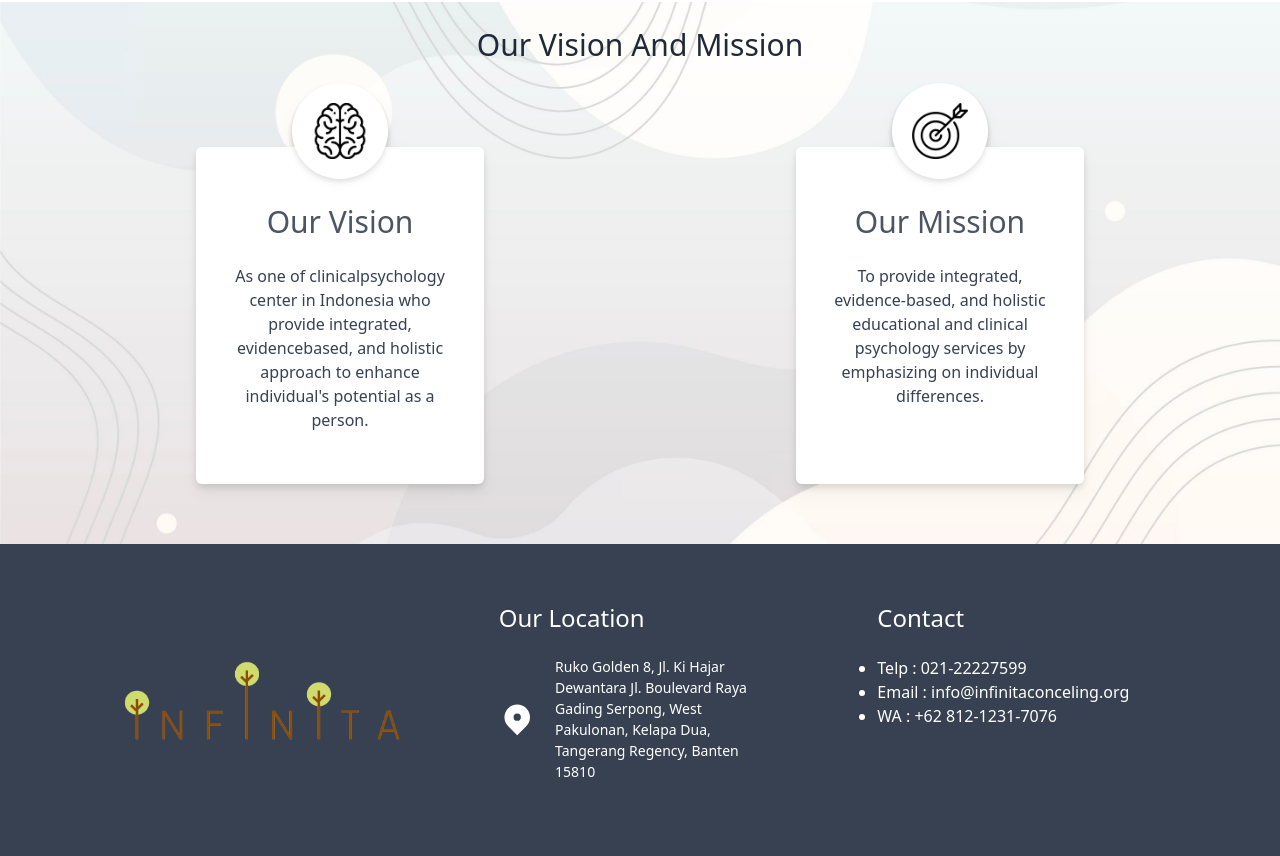
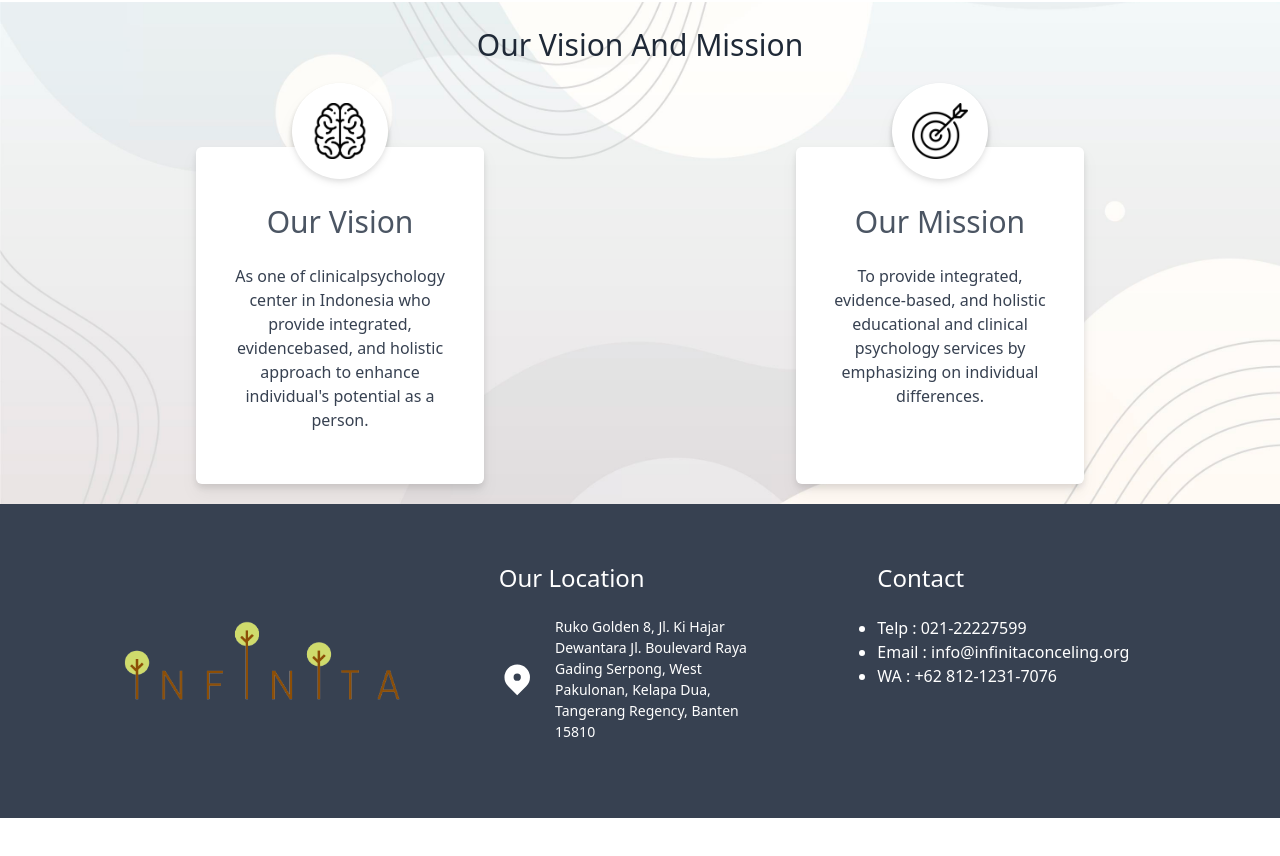
Before and after one commit to sirajul777/web-frontend-infinita, a Next.js app: page / in a window 1280 px wide. Shown: the part 1169-2025 px from the top of the page. After the commit the page ends 1987 px from the top, so only its background shows below. Built offline with nearby package versions, Linux system fonts and the light colour scheme; a web font is replaced by a local one.

Commit message:
new setting component

```diff
--- a/components/Footer.tsx
+++ b/components/Footer.tsx
@@ -5,7 +5,7 @@ import { LogoCut } from "../public/assets";
 class Footer extends Component {
   render() {
     return (
-      <div className="bottom-0 left-0 right-0 relative">
+      <div className="bottom-0 left-0 right-0 relative -mt-10">
         <div className="bg-gray-700">
           <div className="container md:px-20 w-full">
             <div className="grid grid-col-1 md:grid-cols-3 md:gap-4">
--- a/pages/about/index.tsx
+++ b/pages/about/index.tsx
@@ -45,11 +45,11 @@ const AboutPage = () => (
         </div>
       </div>
     </section>
-    <div className="bg-paralax relative -top-12">
+    {/* <div className="bg-paralax relative -top-12">
       <p className="oke">
         Lorem ipsum dolor sit, amet consectetur adipisicing elit. Dolore nihil a deleniti itaque corrupti voluptates voluptatum quibusdam ut veniam, doloremque quasi fuga minima dicta esse, excepturi exercitationem fugiat sed. Fugiat.
       </p>
-    </div>
+    </div> */}
   </Layout>
 );
 
```
